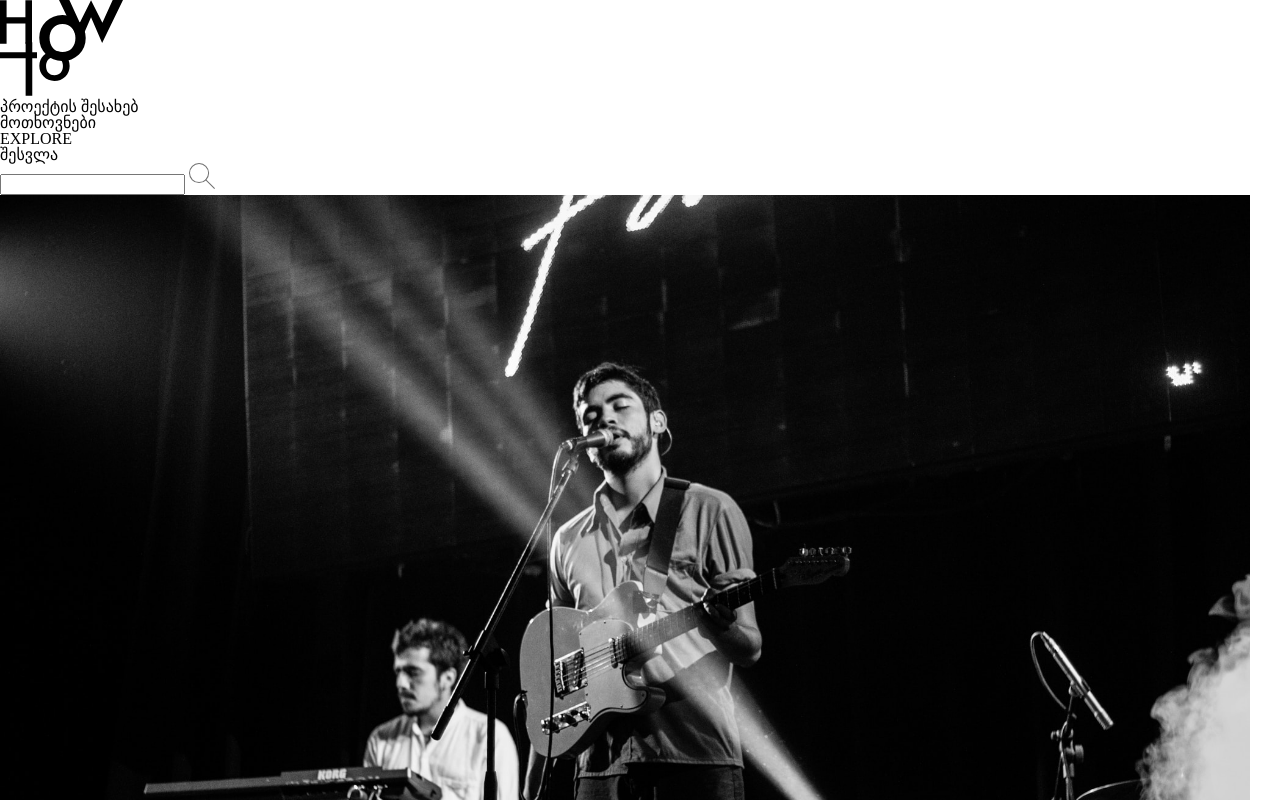
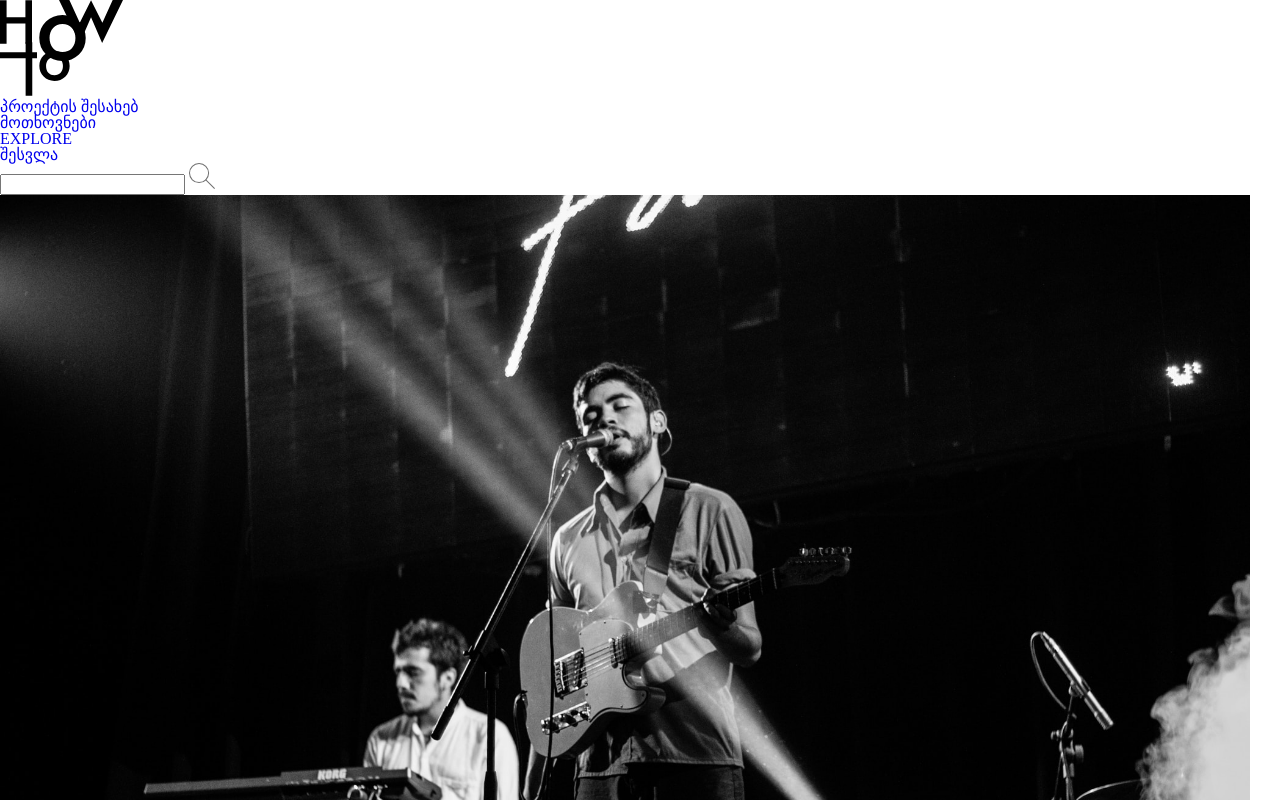
Before and after one commit to LindaGiorgadze/Homework_11, a plain HTML site: page index.html in a window 1280 px wide. Shown: the top 800 px of the page. Drawn offline with Linux system fonts and the light colour scheme.

Commit message:
update html

```diff
--- a/CSS/reset.css
+++ b/CSS/reset.css
@@ -41,3 +41,6 @@ table {
 	border-collapse: collapse;
 	border-spacing: 0;
 }
+a {
+	text-decoration: none;
+}
--- a/index.html
+++ b/index.html
@@ -8,12 +8,12 @@
 <body>
 	<header>
 		<nav class="header-nav">
-			<img class="logo" src="images/logo.svg" alt="HowTo">
+			<a href="index.html"><img class="logo" src="images/logo.svg" alt="HowTo"></a>
 			<ul>
-				<li>პროექტის შესახებ</li>
-				<li>მოთხოვნები</li>
-				<li>EXPLORE</li>
-				<li>შესვლა</li>
+				<li><a href="#">პროექტის შესახებ</a></li>
+				<li><a href="#">მოთხოვნები</a></li>
+				<li><a href="#">EXPLORE</a></li>
+				<li><a href="#">შესვლა</a></li>
 			</ul>
 			<input type="search" name="search" id="search">
 			<img class="search-icon" src="images/search.svg" alt="Search">
@@ -68,7 +68,7 @@
 					<a class="more" href="#">more</a>
 				</article>
 			</div>
-			<button>Load more</button>
+			<a href="#">Load more</a>
 		</div>
 		<div class="recent">
 			<h2 class="div-title">ბოლოს დამატებული</h2>
@@ -96,7 +96,7 @@
 	</div>
 	<footer>
 		<nav class="footer-nav">
-			<img src="images/logo.svg" alt="HowTo">
+			<a href="index.html"><img src="images/logo.svg" alt="HowTo"></a>
 			<div class="contact">
 				<div class="virtual-contact">
 					<h4 class="contact-title">კონტაქტი</h4>
```
